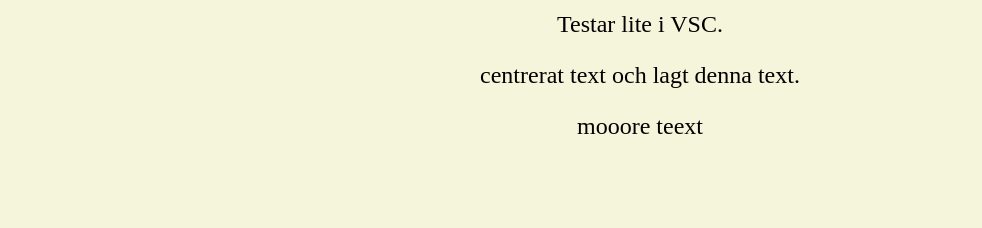
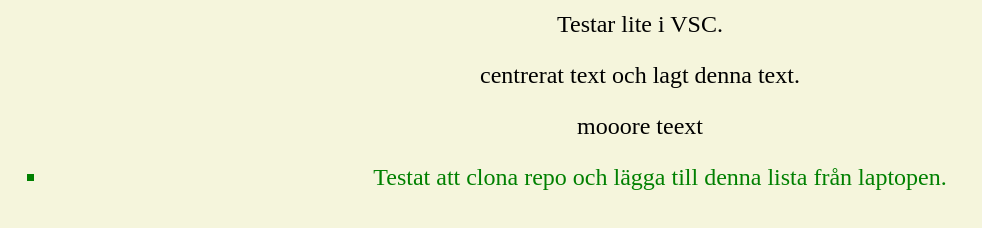
Before and after one commit to Joka1996/Moment1, a plain HTML site: page index.html in a window 1280 px wide. Shown: the part 108-336 px from the top of the page, without its empty margins (0-982 px from the left). Drawn offline with Linux system fonts and the light colour scheme.

Commit message:
Lagt till lista + csss

```diff
--- a/css/style.css
+++ b/css/style.css
@@ -9,3 +9,8 @@ body {
 h1 {
   text-decoration: underline 1px dotted black;
 }
+
+ul li {
+  color: green;
+  list-style: square;
+}
--- a/index.html
+++ b/index.html
@@ -12,5 +12,10 @@
     <p>Testar lite i VSC.</p>
     <p>centrerat text och lagt denna text.</p>
     <p>mooore teext</p>
+    <ul>
+      <li>
+        Testat att clona repo och lägga till denna lista från laptopen.
+      </li>
+    </ul>
   </body>
 </html>
```
